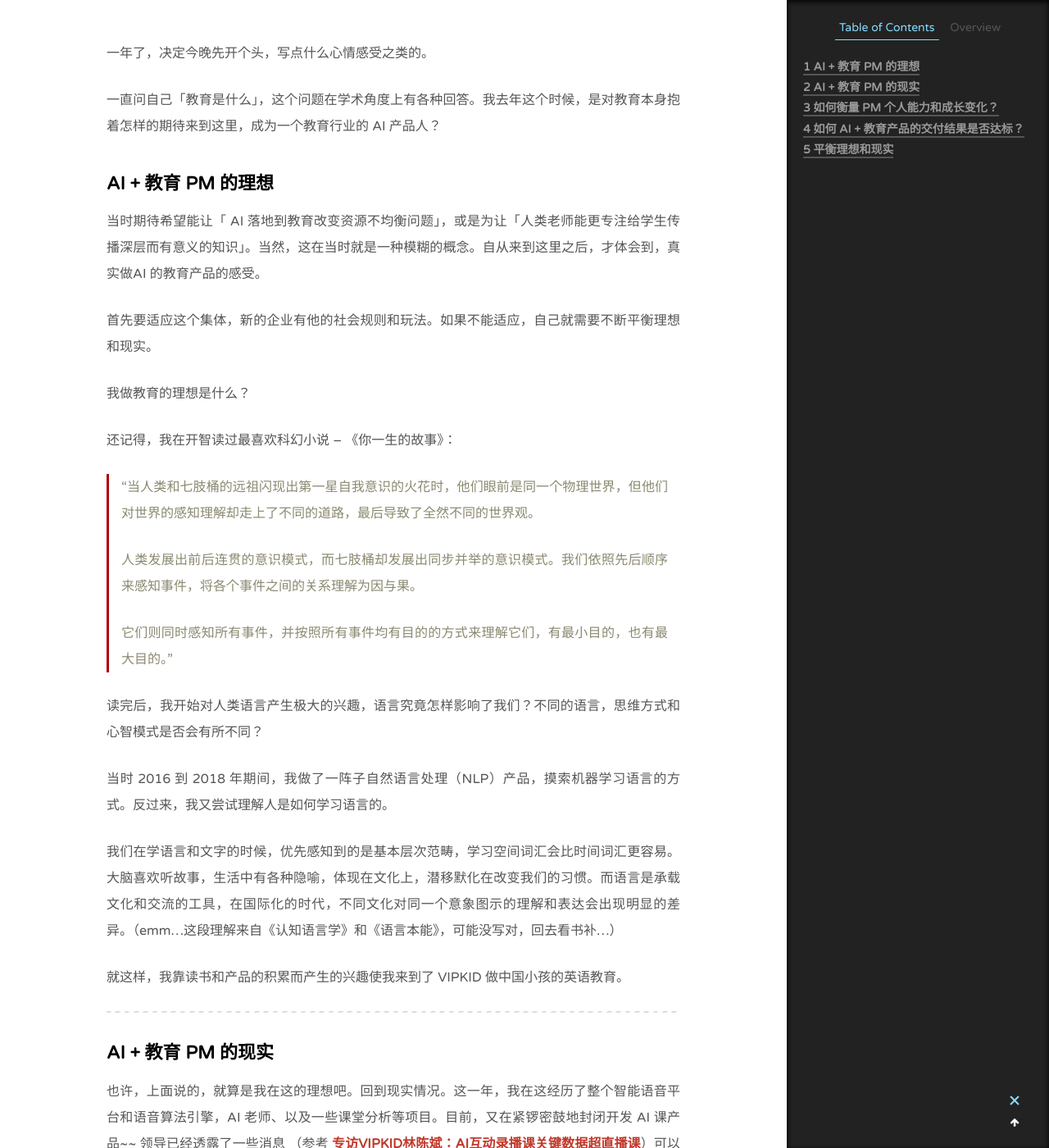
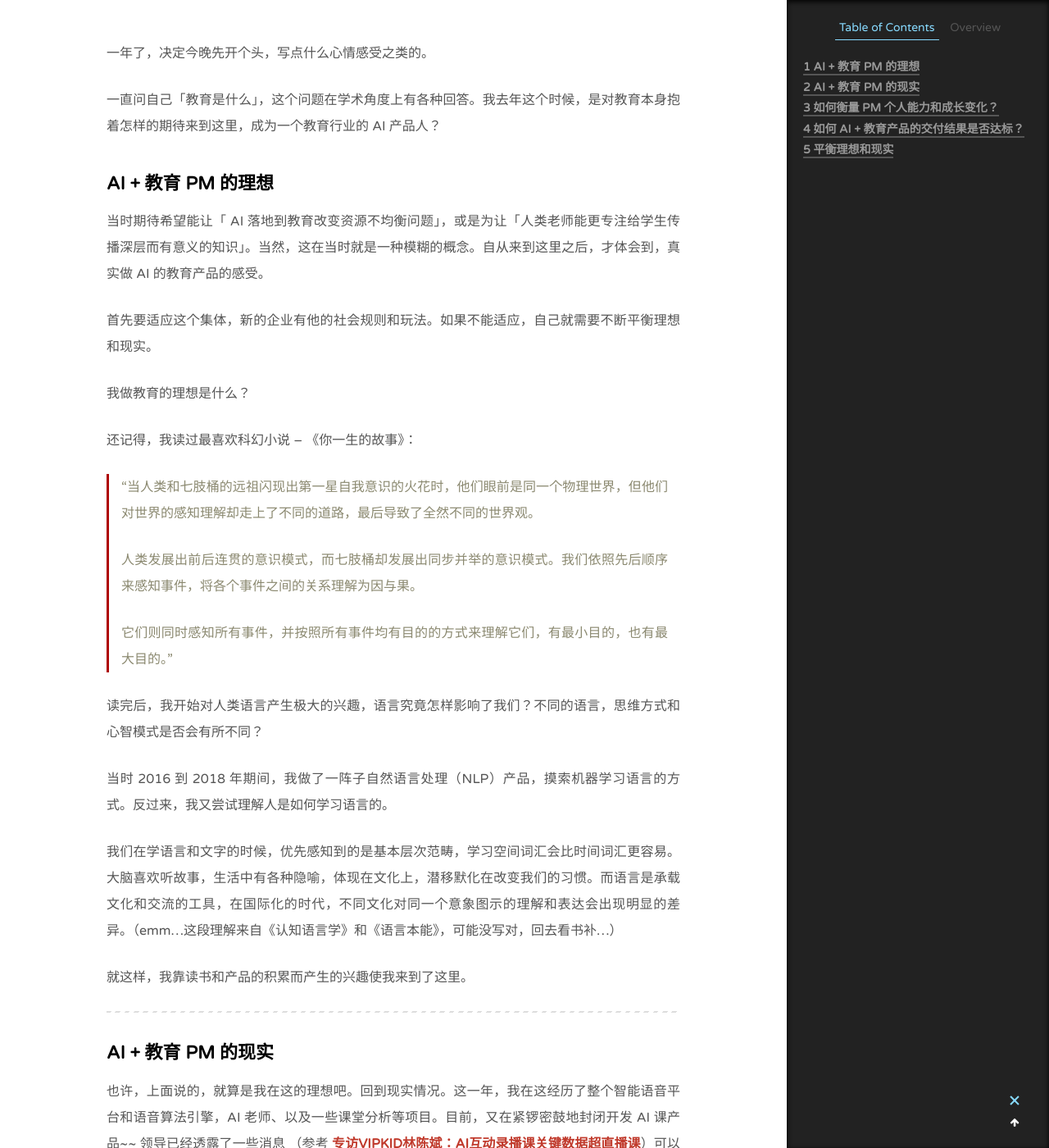
Before and after one commit to RamyWu/RamyWu.github.io, a Jekyll site: the page built from _posts/2019-06-05-One-Year-in-VIPKID.md, in a window 1280 px wide and 1400 px high, scrolled down 267 px. Shown: the whole window at 82% size. Built offline with Jekyll 4.4.1, drawn with Linux system fonts in a browser that asks for light colours; comment, search, counter and statistics services are not loaded.

Commit message:
update fix

```diff
--- a/_posts/2019-06-05-One-Year-in-VIPKID.md
+++ b/_posts/2019-06-05-One-Year-in-VIPKID.md
@@ -12,14 +12,14 @@ category: Work
 
 ## AI + 教育 PM 的理想
 
-当时期待希望能让「 AI 落地到教育改变资源不均衡问题」，或是为让「人类老师能更专注给学生传播深层而有意义的知识」。当然，这在当时就是一种模糊的概念。自从来到这里之后，才体会到，真实做AI 的教育产品的感受。
+当时期待希望能让「 AI 落地到教育改变资源不均衡问题」，或是为让「人类老师能更专注给学生传播深层而有意义的知识」。当然，这在当时就是一种模糊的概念。自从来到这里之后，才体会到，真实做 AI 的教育产品的感受。
 
 首先要适应这个集体，新的企业有他的社会规则和玩法。如果不能适应，自己就需要不断平衡理想和现实。
 
 
 我做教育的理想是什么？
 
-还记得，我在开智读过最喜欢科幻小说 -- 《你一生的故事》：
+还记得，我读过最喜欢科幻小说 -- 《你一生的故事》：
 
 > “当人类和七肢桶的远祖闪现出第一星自我意识的火花时，他们眼前是同一个物理世界，但他们对世界的感知理解却走上了不同的道路，最后导致了全然不同的世界观。
 >
@@ -33,7 +33,7 @@ category: Work
 
 我们在学语言和文字的时候，优先感知到的是基本层次范畴，学习空间词汇会比时间词汇更容易。大脑喜欢听故事，生活中有各种隐喻，体现在文化上，潜移默化在改变我们的习惯。而语言是承载文化和交流的工具，在国际化的时代，不同文化对同一个意象图示的理解和表达会出现明显的差异。（emm...这段理解来自《认知语言学》和《语言本能》，可能没写对，回去看书补...）
 
-就这样，我靠读书和产品的积累而产生的兴趣使我来到了 VIPKID 做中国小孩的英语教育。
+就这样，我靠读书和产品的积累而产生的兴趣使我来到了这里。
 
 ---
 
```
